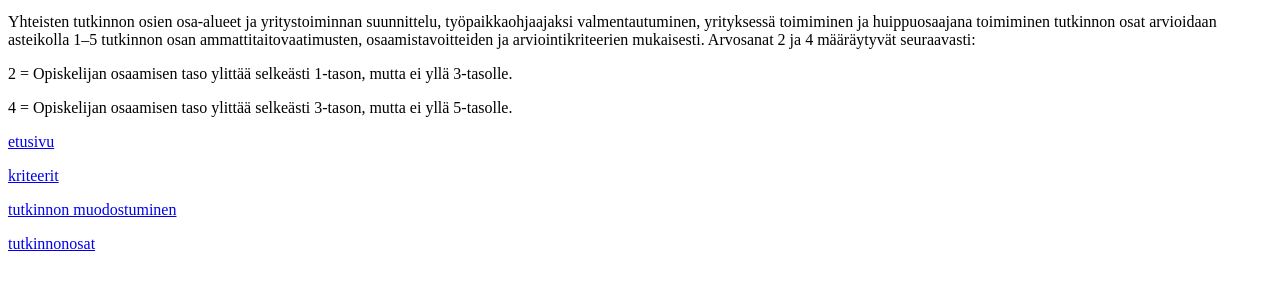
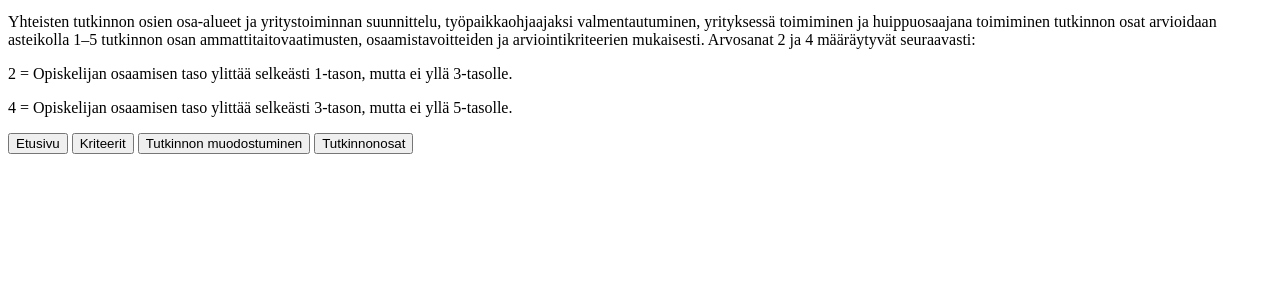
Before and after one commit to Juoksumatto/Responsiivinen-verkkosivu, a plain HTML site: page Osaamisen-arviointi.index.html in a window 1280 px wide. Shown: the part 119-406 px from the top of the page. Drawn offline with Linux system fonts and the light colour scheme.

Commit message:
Update Osaamisen-arviointi.index.html

```diff
--- a/Osaamisen-arviointi.index.html
+++ b/Osaamisen-arviointi.index.html
@@ -16,9 +16,9 @@
 
 <p>4 = Opiskelijan osaamisen taso ylittää selkeästi 3-tason, mutta ei yllä 5-tasolle.</p>
 
-<p><a href="index.html" target="_blank"> etusivu</a></p>
-<p><a href="Kriteerit.index.html" target="_blank"> kriteerit</a></p>
-<p><a href="Tutkinnon-muodostuminen.index.html" target="_blank"> tutkinnon muodostuminen</a></p>
-<p><a href="Tutkinnonosat.index.html" target="_blank"> tutkinnonosat</a></p>
+<button onclick="location.href='index.html';">Etusivu</button>
+<button onclick="location.href='Kriteerit.index.html';">Kriteerit</button>
+<button onclick="location.href='Tutkinnon-muodostuminen.index.html';">Tutkinnon muodostuminen</button>
+<button onclick="location.href='Tutkinnonosat.index.html';">Tutkinnonosat</button>
 </body>
 </html>
```
